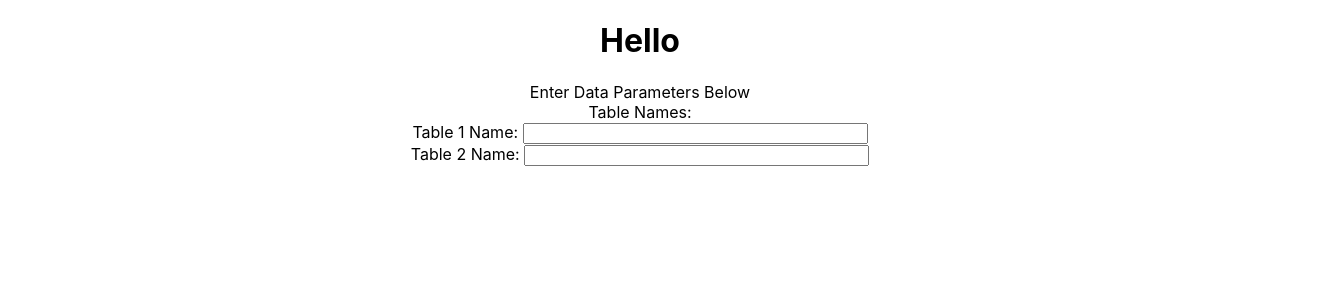
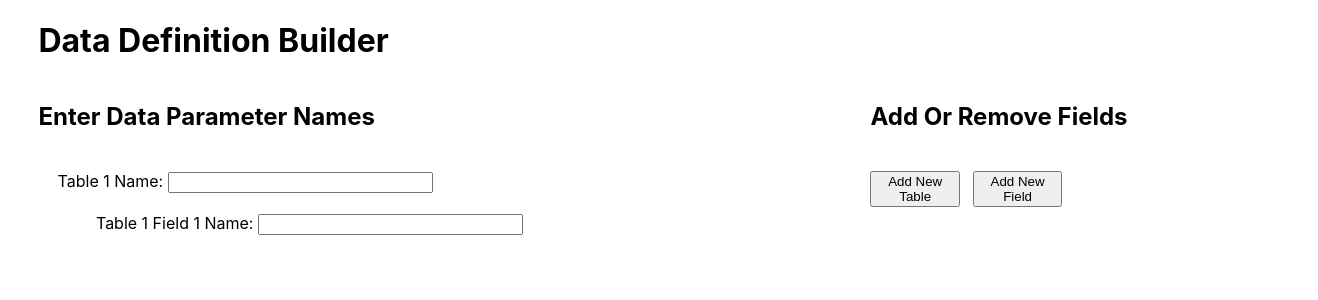
Before and after one commit to wdparker93/data-request-builder, a React (Create React App) app: page / in a window 1280 px wide. Shown: the top 300 px of the page, 1318 px wide, since content can reach past the window. Built offline with nearby package versions, Linux system fonts and the light colour scheme.

Commit message:
Creation of buttons and basic styling.

```diff
--- a/src/App.css
+++ b/src/App.css
@@ -1,38 +1,26 @@
 .App {
-  text-align: center;
+  text-align: left;
+  position: relative;
+  left: 3vw;
 }
 
-.App-logo {
-  height: 40vmin;
-  pointer-events: none;
+#interactive-section-wrapper {
+  display: grid;
+  grid-template-columns: 65vw 35vw;
 }
 
-@media (prefers-reduced-motion: no-preference) {
-  .App-logo {
-    animation: App-logo-spin infinite 20s linear;
-  }
+.table-name-section {
+  position: relative;
+  left: 1.5vw;
 }
 
-.App-header {
-  background-color: #282c34;
-  min-height: 100vh;
-  display: flex;
-  flex-direction: column;
-  align-items: center;
-  justify-content: center;
-  font-size: calc(10px + 2vmin);
-  color: white;
+.field-name-section {
+  position: relative;
+  left: 3vw;
 }
 
-.App-link {
-  color: #61dafb;
+#button-wrapper {
+  display: grid;
+  grid-template-columns: 7vw 7vw;
+  column-gap: 1vw;
 }
-
-@keyframes App-logo-spin {
-  from {
-    transform: rotate(0deg);
-  }
-  to {
-    transform: rotate(360deg);
-  }
-}
--- a/src/App.js
+++ b/src/App.js
@@ -5,33 +5,63 @@ function App() {
   const [tableNames, setTableNames] = useState([]);
   const [fieldNames, setFieldNames] = useState([]);
 
+  const addTableName = () => {
+    console.log("added table name");
+  };
+
+  const addFieldName = () => {
+    console.log("added field name");
+  };
+
   return (
     <div className="App">
-      <h1 id="test">Hello</h1>
-      <div id="field-selector-wrapper">
-        <form id="selector-array">
-          Enter Data Parameters Below
-          <br />
-          <div id="table-name-entry-wrapper">
-            Table Names:
+      <h1 id="main-heading">Data Definition Builder</h1>
+      <div id="interactive-section-wrapper">
+        <div id="field-name-wrapper">
+          <h2 id="field-entry-heading">Enter Data Parameter Names</h2>
+          <form id="field-name-array">
+            <div class="table-name-section" id="table-name-entry-wrapper">
               <br />
               <label for="table-1-name">Table 1 Name: </label>
               <input
                 type="text"
                 name="table-1-name"
                 id="table-1-name"
-              size="40"
+                size="30"
               ></input>
+              <div class="field-name-section" id="table-field-entry-wrapper">
                 <br />
-            <label for="table-2-name">Table 2 Name: </label>
+                <label for="table-1-field-1-name">Table 1 Field 1 Name: </label>
                 <input
                   type="text"
-              name="table-2-name"
-              id="table-2-name"
-              size="40"
+                  name="table-1-field-1-name"
+                  id="table-1-field-1-name"
+                  size="30"
                 ></input>
               </div>
+            </div>
           </form>
+        </div>
+        <div id="button-section-wrapper">
+          <h2 id="button-heading">Add Or Remove Fields</h2>
+          <br />
+          <div id="button-wrapper">
+            <button
+              className="table-button"
+              id="add-table-name-button"
+              onClick={addTableName}
+            >
+              Add New Table
+            </button>
+            <button
+              className="field-button"
+              id="add-field-name-button"
+              onClick={addFieldName}
+            >
+              Add New Field
+            </button>
+          </div>
+        </div>
       </div>
     </div>
   );
```
Lines whose indentation alone changed are shown as unchanged.
